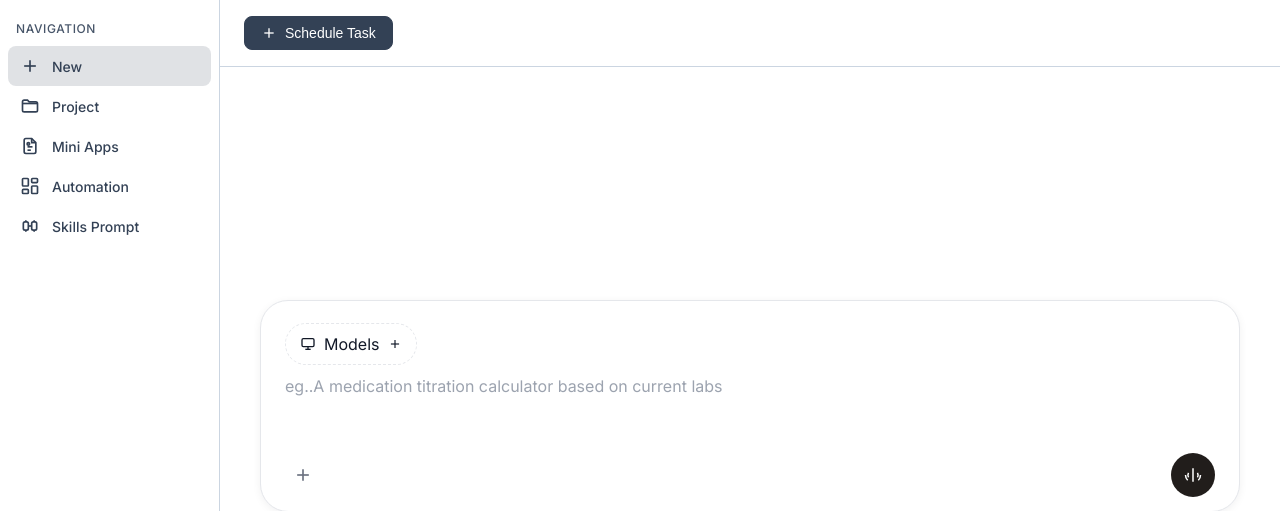
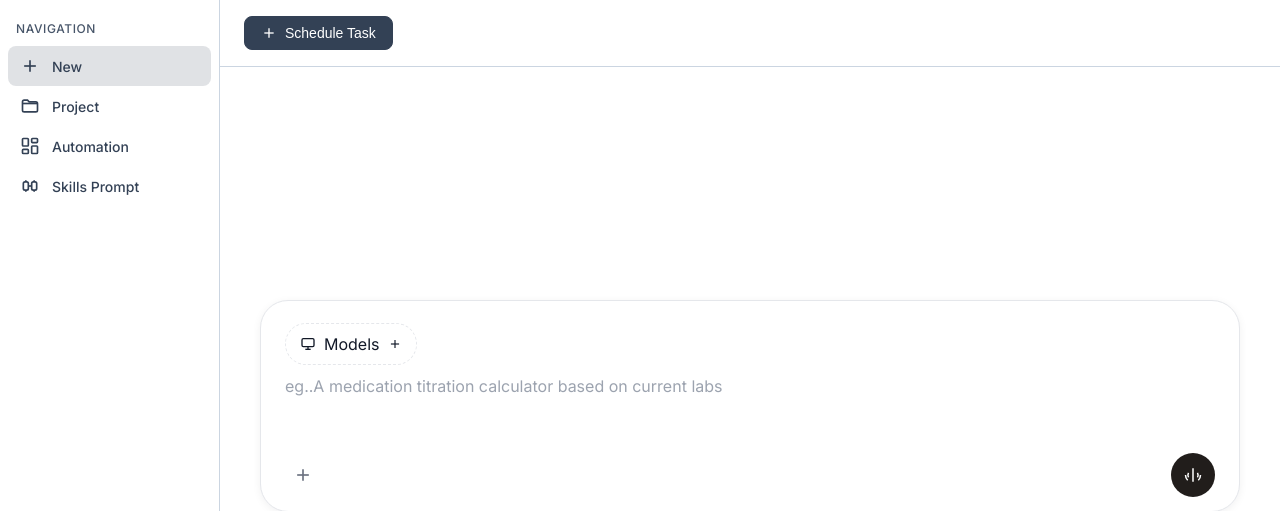
Before and after one commit to eben2840/Python-Agentic-Code, a Flask app: page / in a window 1280 px wide. Shown: the part 56-567 px from the top of the page. Run offline with Flask 3, Linux system fonts and the light colour scheme; some libraries are stand-ins or nearby versions.

```diff
--- a/templates/base.html
+++ b/templates/base.html
@@ -41,7 +41,7 @@
               <span class="nav-item-label">Project</span>
             </a>
 
-            <a href="{{ url_for('web.vibe_apps') }}" class="nav-item {% if active_nav == 'mini' %}active{% endif %}" title="Mini Apps">
+            <!-- <a href="{{ url_for('web.vibe_apps') }}" class="nav-item {% if active_nav == 'mini' %}active{% endif %}" title="Mini Apps">
               <svg class="nav-item-icon" viewBox="0 0 24 24" fill="none" stroke="currentColor" stroke-width="2">
                 <path d="M14 3H7a2 2 0 0 0-2 2v14a2 2 0 0 0 2 2h10a2 2 0 0 0 2-2V8z"/>
                 <polyline points="14 3 14 8 19 8"/>
@@ -50,7 +50,7 @@
                 <circle cx="10" cy="9.5" r="1.5"/>
               </svg>
               <span class="nav-item-label">Mini Apps</span>
-            </a>
+            </a> -->
 
             <a href="{{ url_for('web.automation') }}" class="nav-item {% if active_nav == 'automation' %}active{% endif %}" title="Automation">
               <svg class="nav-item-icon" viewBox="0 0 24 24" fill="none" stroke="currentColor" stroke-width="2">
```
